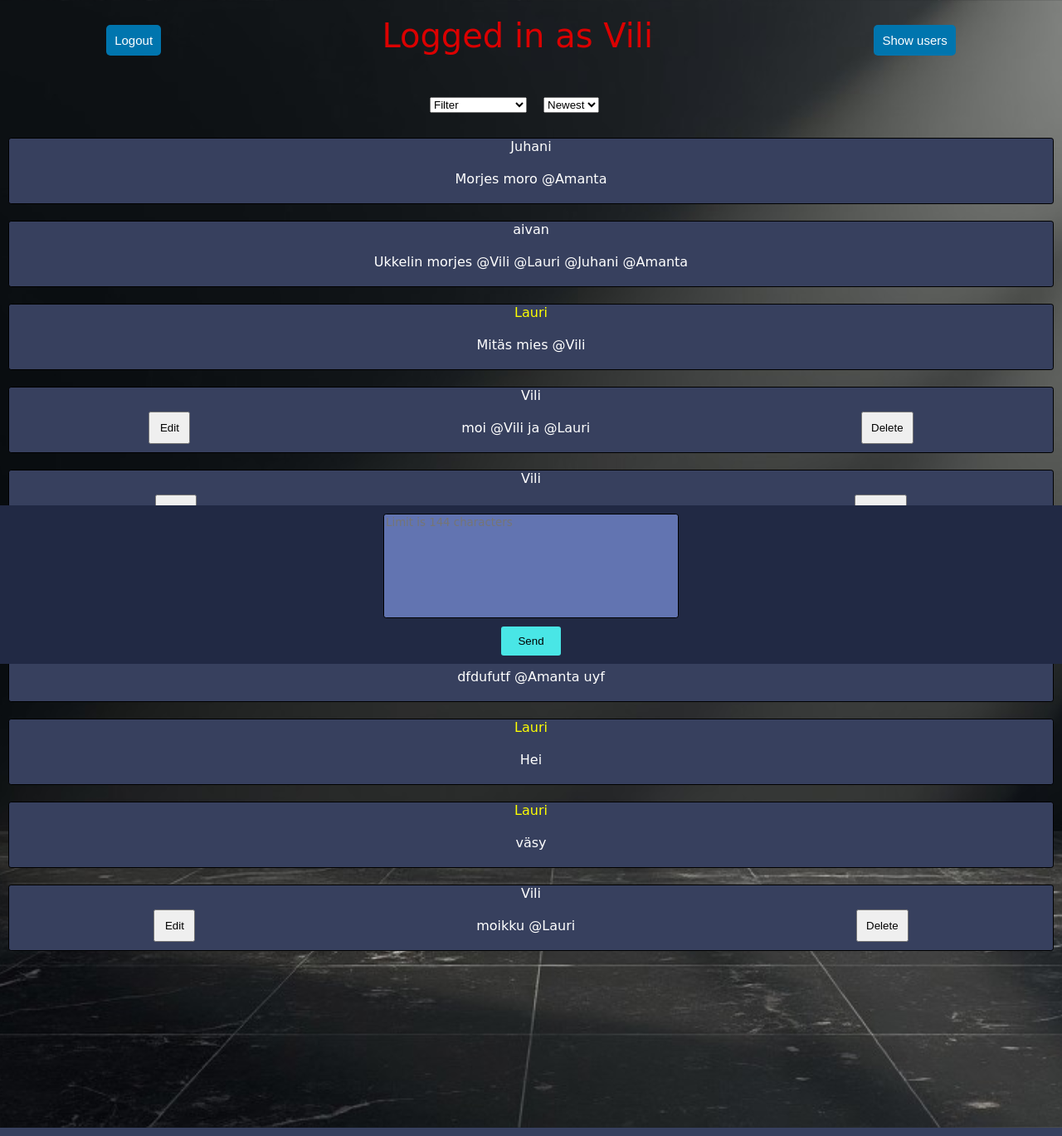
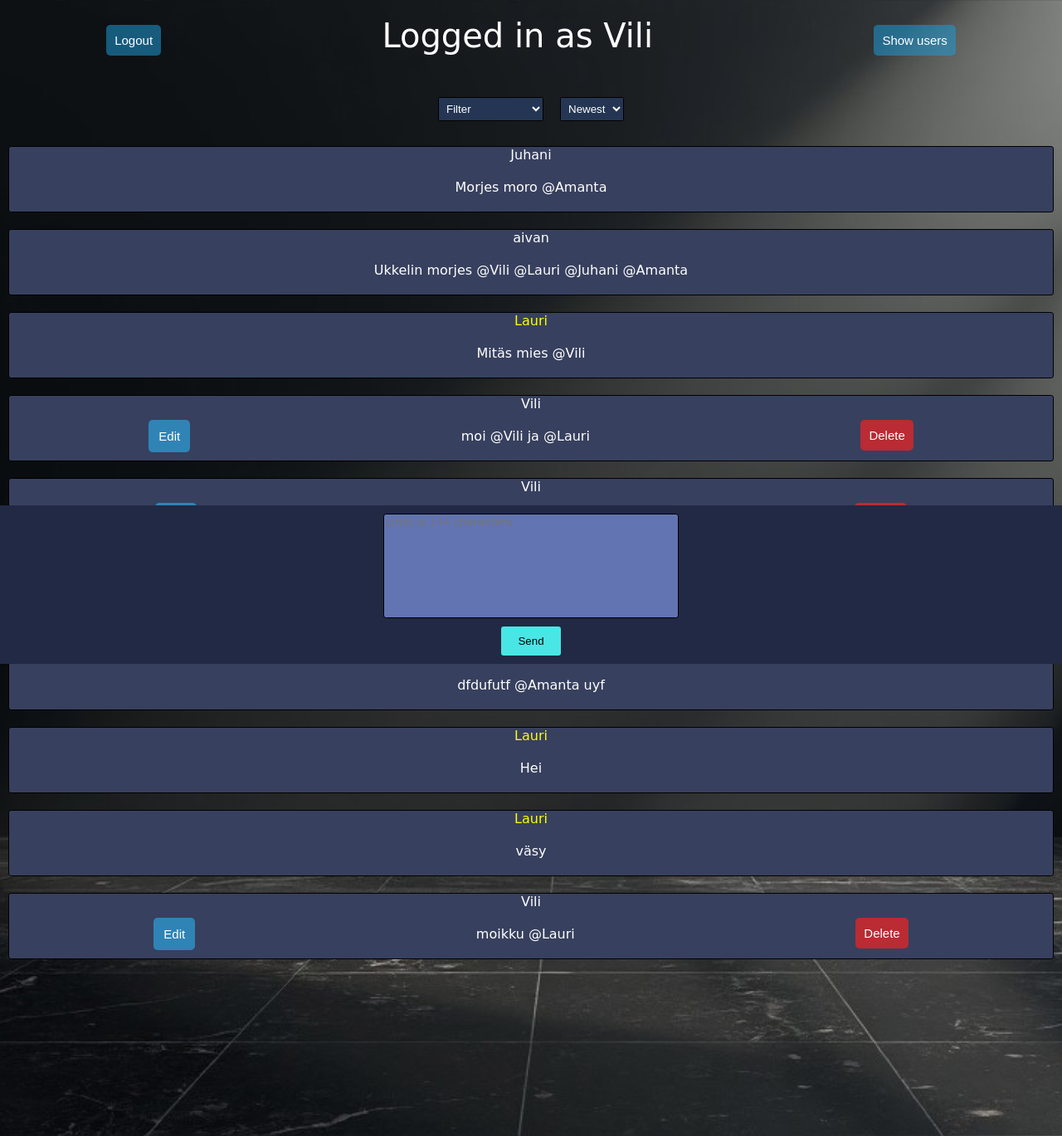
Before and after one commit to Finfeny/TAItter, a PHP site: page / in a window 1280 px wide. Shown: the whole page at 83% size. Run offline with PHP 8.4, Linux system fonts and the light colour scheme; a user stored in the database is signed in; data comes from the database, SQL or seed files in the repository; data that the repository does not hold is empty.

Commit message:
simon stylet

```diff
--- a/index.php
+++ b/index.php
@@ -42,8 +42,8 @@ session_start();
             </form>
             <?php
         }
-        ?>
-        <div id="user">                             <!-- Käyttäjän tiedot -->
+        ?>                                       <!-- Käyttäjän tiedot -->
+        <div id="user" onClick="SimoTarviiTöit()">
             <?php
                 if (isset($_SESSION["user"])) {
                     echo "Logged in as " . $_SESSION["user"]["name"];
@@ -262,6 +262,95 @@ session_start();
 </body>
 
 <script>
+
+    function SimoTarviiTöit() {
+        if (document.body.style.backgroundImage == 'url("./pics/frogger.jpg")') {
+            document.body.style.backgroundImage = 'url(./pics/image-cache.jpg)';
+            document.getElementById("logoutButton").style.color = "rgb(255, 255, 255)";
+            document.getElementById("logoutButton").style.backgroundColor = "rgb(0, 0, 0)";
+            document.getElementById("logoutButton").style.fontWeight = "1000";
+
+            document.getElementById("user").style.color = "rgb(255, 255, 255)";
+
+            document.getElementById("showUserButton").style.color = "rgb(255, 255, 255)";
+            document.getElementById("showUserButton").style.backgroundColor = "rgb(0, 0, 0)";
+            document.getElementById("showUserButton").style.fontWeight = "1000";
+
+            document.getElementById("showPostsButton").style.color = "rgb(255, 255, 255)";
+            document.getElementById("showPostsButton").style.backgroundColor = "rgb(0, 0, 0)";
+            document.getElementById("showPostsButton").style.fontWeight = "1000";
+
+            document.getElementById("filterSelect").style.color = "rgb(255, 255, 255)";
+            document.getElementById("filterSelect").style.backgroundColor = "rgb(0, 0, 0)";
+            document.getElementById("filterSelect").style.border = "none";
+
+            document.getElementById("sortSelect").style.color = "rgb(255, 255, 255)";
+            document.getElementById("sortSelect").style.backgroundColor = "rgb(0, 0, 0)";
+            document.getElementById("sortSelect").style.border = "none";
+
+            document.getElementById("userSearchInput").style.color = "rgb(255, 255, 255)";
+            document.getElementById("userSearchInput").style.backgroundColor = "rgb(0, 0, 0)";
+            document.getElementById("userSearchInput").style.border = "none";
+
+            document.querySelectorAll(".post").forEach(post => {
+                post.style.color = "rgb(255, 255, 255)";
+                post.style.backgroundColor = "rgba(0, 0, 0, 0.5)";
+            });
+
+
+        } else {
+            document.body.style.backgroundImage = 'url(./pics/frogger.jpg)';
+            document.getElementById("logoutButton").style.color = "rgb(140, 0, 255)";
+            document.getElementById("logoutButton").style.backgroundColor = "rgb(73, 230, 230)";
+            document.getElementById("logoutButton").style.fontWeight = "1000";
+
+            document.getElementById("user").style.color = "#db0000";
+
+            document.getElementById("showUserButton").style.color = "rgb(140, 0, 255)";
+            document.getElementById("showUserButton").style.backgroundColor = "rgb(73, 230, 230)";
+            document.getElementById("showUserButton").style.fontWeight = "1000";
+
+            document.getElementById("showPostsButton").style.color = "rgb(140, 0, 255)";
+            document.getElementById("showPostsButton").style.backgroundColor = "rgb(73, 230, 230)";
+            document.getElementById("showPostsButton").style.fontWeight = "1000";
+
+            document.getElementById("filterSelect").style.color = "rgb(140, 0, 255)";
+            document.getElementById("filterSelect").style.backgroundColor = "#FFFF";
+            document.getElementById("filterSelect").style.border = "none";
+
+            document.getElementById("sortSelect").style.color = "rgb(140, 0, 255)";
+            document.getElementById("sortSelect").style.backgroundColor = "rgb(139, 255, 22)";
+            document.getElementById("sortSelect").style.border = "none";
+
+            document.getElementById("userSearchInput").style.color = "rgb(140, 0, 255)";
+            document.getElementById("userSearchInput").style.backgroundColor = "rgb(0, 195, 255)";
+            document.getElementById("userSearchInput").style.border = "none";
+
+            document.getElementById("alertbox").style.color = "rgb(140, 0, 255)";
+            document.getElementById("alertbox").style.backgroundColor = "rgb(255, 254, 254)";
+
+            document.getElementById("sendInputbox").style.color = "rgb(140, 0, 255)";
+            document.getElementById("sendInputbox").style.backgroundColor = "rgb(255, 254, 254)";
+
+            document.getElementById("sendbutton").style.color = "rgb(140, 0, 255)";
+            document.getElementById("sendbutton").style.backgroundColor = "rgb(73, 230, 230)";
+            document.getElementById("sendbutton").style.fontWeight = "1000";
+
+            document.getElementById("dropdown").style.color = "rgb(140, 0, 255)";
+            document.getElementById("dropdown").style.backgroundColor = "rgb(73, 230, 230)";
+
+
+            document.querySelectorAll(".post").forEach(post => {
+                post.style.color = "rgb(140, 0, 255)";
+                post.style.backgroundColor = "rgba(255, 254, 254, 0.5)";
+            });
+
+            document.querySelectorAll(".user").forEach(user => {
+                user.style.color = "rgb(140, 0, 255)";
+                user.style.backgroundColor = "rgba(255, 254, 254, 0.5)";
+            });
+        }
+    }
 
 function followPostSender(senderId) {             // Seuraa postauksen lähettäjää
 
--- a/style.css
+++ b/style.css
@@ -25,7 +25,7 @@ a:visited {
 
 #loginButton {
     margin-top: 20px;
-    background-color: rgb(0, 117, 174);;
+    background-color: rgba(33, 154, 213, 0.54);
     padding: 10px;
     font-size: 20px;
     color: #FFFF;
@@ -41,7 +41,7 @@ a:visited {
 
 .showButton {
     margin-block: 20px;
-    background-color: rgb(0, 117, 174);;
+    background-color: rgba(33, 154, 213, 0.54);
     padding: 10px;
     font-size: 15px;
     color: #FFFF;
@@ -51,7 +51,7 @@ a:visited {
 
 #logoutButton {
     margin-top: 20px;
-    background-color: rgb(0, 117, 174);;
+      background-color: rgba(33, 154, 213, 0.54);
     padding: 10px;
     font-size: 15px;
     color: #FFFF;
@@ -61,7 +61,7 @@ a:visited {
 
 #registerButton {
     margin-block: 20px;
-    background-color: rgb(0, 117, 174);;
+      background-color: rgba(33, 154, 213, 0.54);
     padding: 10px;
     font-size: 20px;
     color: #FFFF;
@@ -71,10 +71,52 @@ a:visited {
 
 .editButton {
     width: 50px;
+    font-size: 15px;
+    border-radius: 5px;
+    border: none;
+    background-color: rgba(45, 159, 215, 0.72);
+    color: #FFFF;
+}
+
+.postDeleteButton {
+    font-size: 15px;
+    background-color: rgba(230, 37, 37, 0.75);
+    border-radius: 5px;
+    border: none;
+    color: #FFFF;
+}
+
+.filter {
+    display: flex;
+    justify-content: center;
+    padding-block: 20px;
+    gap: 20px;
+    color: #36426b;
+}
+
+#filterSelect {
+    background-color: rgb(36, 54, 83);
+    color: #FFFF;
+    border-radius: 0.1vh;
+    border-radius: 0.2vh;
+    border: solid 0.1vh black;
+    /* font-family: 'Indie Flower', cursive; */
+    padding: 5px;
+}
+
+#sortSelect {
+    background-color: rgb(36, 54, 83);
+    color: #FFFF;
+    border-radius: 0.1vh;
+    border-radius: 0.2vh;
+    border: solid 0.1vh black;
+    /* font-family: 'Indie Flower', cursive; */
+    padding: 5px;
 }
 
 #user {
-    color:#db0000;
+    /* color:#db0000; */
+    color: #FFFF;
     font-size: 40px;
     padding: 10px;
 }
@@ -85,17 +127,9 @@ a:visited {
     padding-block: 20px;
 }
 
-.filter {
-    display: flex;
-    justify-content: center;
-    padding-block: 20px;
-    gap: 20px;
-    margin-right: 40px;
-}
-
 .searchInput {
     background-color: rgb(55, 64, 94);
-    width: 63%;
+    width: 70%;
     color: #FFFF;
     border-radius: 0.1vh;
     border-radius: 0.4vh;
@@ -215,7 +249,7 @@ a:visited {
     display: none;
     z-index: 1000;
     translate: 0px -48px;
-    width: 40%;
+    width: 60%;
     background-color: #404f82;
     border: solid 0.1vh black;
     max-width: 350px;
@@ -229,7 +263,7 @@ a:visited {
     display: none;
     z-index: 1000;
     translate: 0px -48px;
-    width: 40%;
+    width: 60%;
     background-color: #404f82;
     border: solid 0.1vh black;
     max-width: 350px;
```
